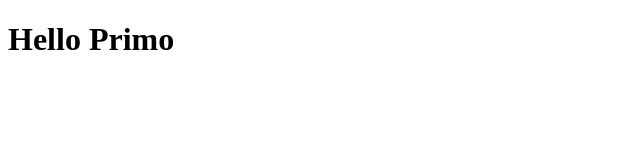
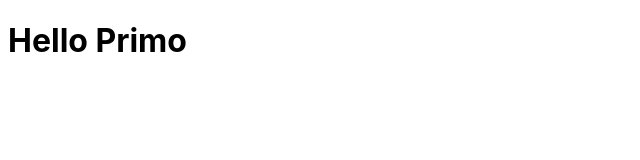
Before and after one commit to lucianodiisouza/rotion, a React (Vite) app in the folder src/renderer/: page / in a window 1280 px wide. Shown: the top 160 px of the page, without its empty margins (0-640 px from the left). Built offline with nearby package versions, Linux system fonts and the light colour scheme.

Commit message:
feat: adding external font

```diff
--- a/src/renderer/index.html
+++ b/src/renderer/index.html
@@ -2,11 +2,17 @@
 <html>
   <head>
     <meta charset="UTF-8" />
+    <link rel="preconnect" href="https://fonts.googleapis.com" />
+    <link rel="preconnect" href="https://fonts.gstatic.com" crossorigin />
     <title>Rotion</title>
-    <!-- https://developer.mozilla.org/en-US/docs/Web/HTTP/CSP -->
     <meta
       http-equiv="Content-Security-Policy"
-      content="default-src 'self'; script-src 'self'; style-src 'self' 'unsafe-inline'; img-src 'self' data:"
+      content="default-src 'self'; script-src 'self'; style-src fonts.googleapis.com 'self' 'unsafe-inline'; img-src 'self' data: ; font-src fonts.gstatic.com"
+    />
+
+    <link
+      href="https://fonts.googleapis.com/css2?family=Inter:ital,opsz,wght@0,14..32,100..900;1,14..32,100..900&display=swap"
+      rel="stylesheet"
     />
   </head>
 
--- a/src/renderer/src/App.tsx
+++ b/src/renderer/src/App.tsx
@@ -1,3 +1,3 @@
 export function App() {
-  return <h1>Hello Primo</h1>
+  return <h1 style={{ fontFamily: "Inter" }}>Hello Primo</h1>;
 }
```
